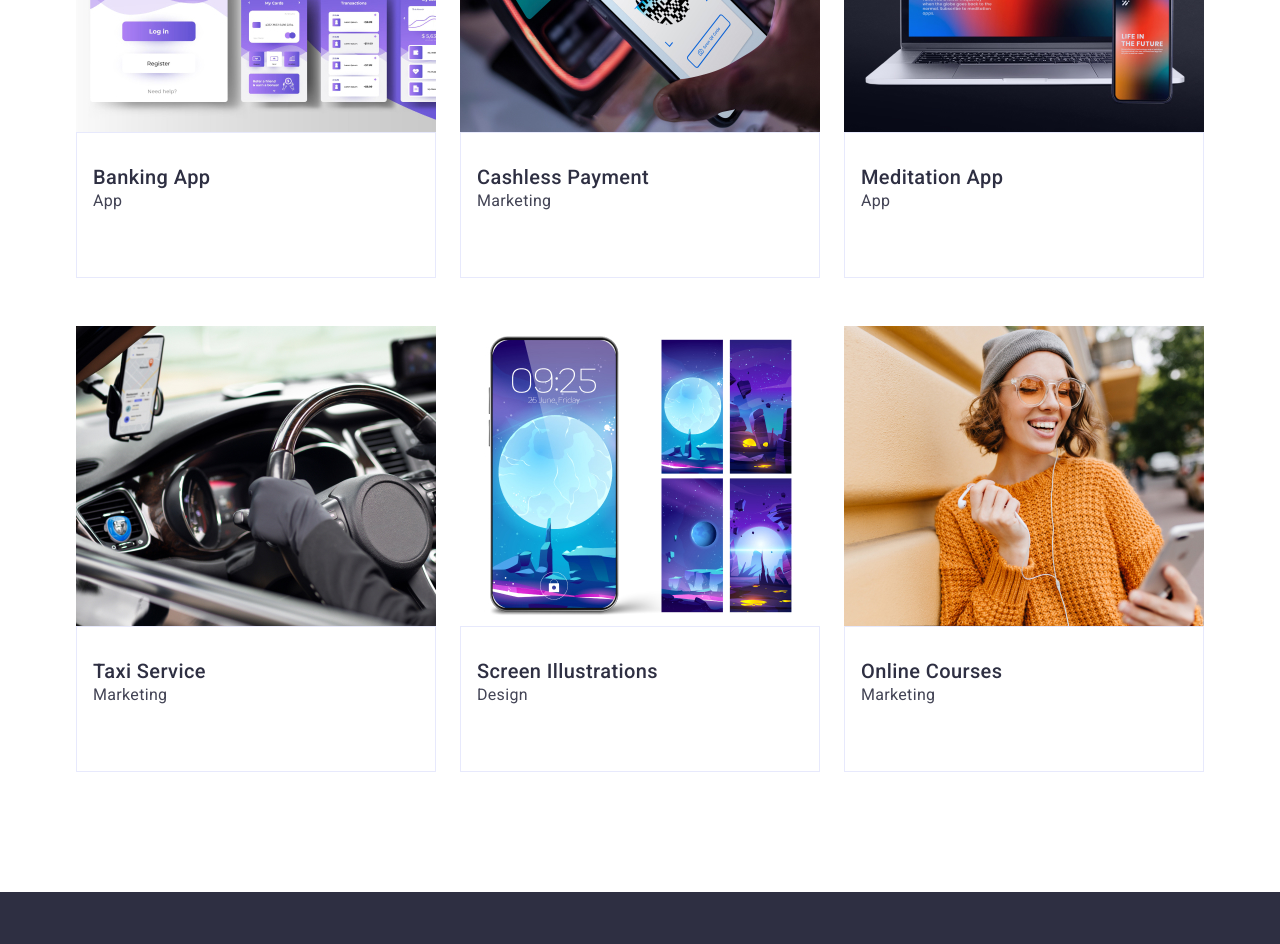
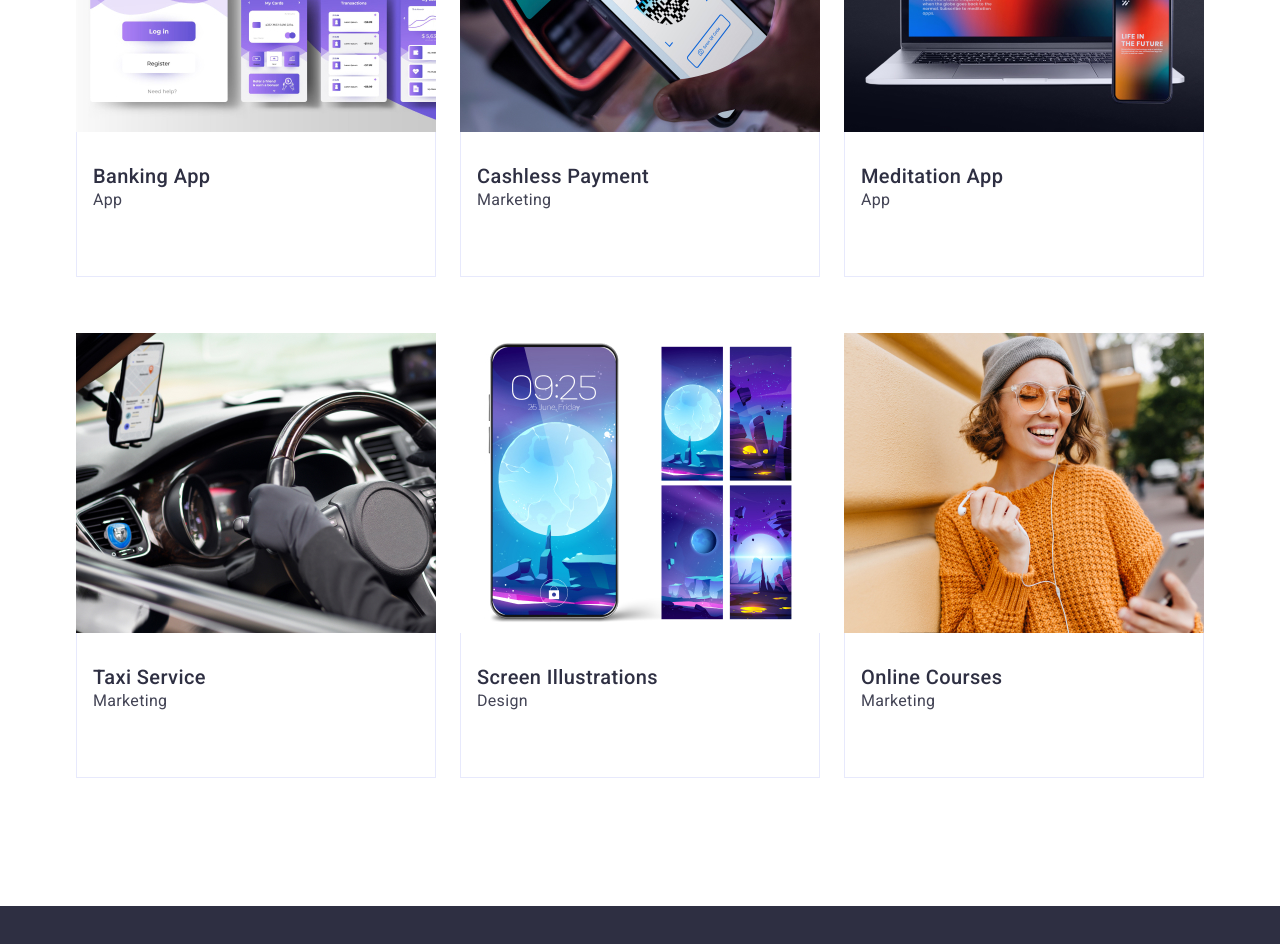
Before and after one commit to VeronikaPetrushka/goit-markup-hw-03, a plain HTML site: page index.html in a window 1280 px wide. Shown: the part 2320-3264 px from the top of the page. Drawn offline with nearby package versions, Linux system fonts and the light colour scheme.

Commit message:
portfolio-text border-top: none; mb8 added

```diff
--- a/css/styles.css
+++ b/css/styles.css
@@ -311,6 +311,8 @@ img {
     border-top: none;
     padding: 32px 16px;
     border: 1px solid var(--CORNFLOWER, #E7E9FC);
+    border-top: none;
+    margin-bottom: 8px;
 }
 
 .portfolio-tittle {
```
